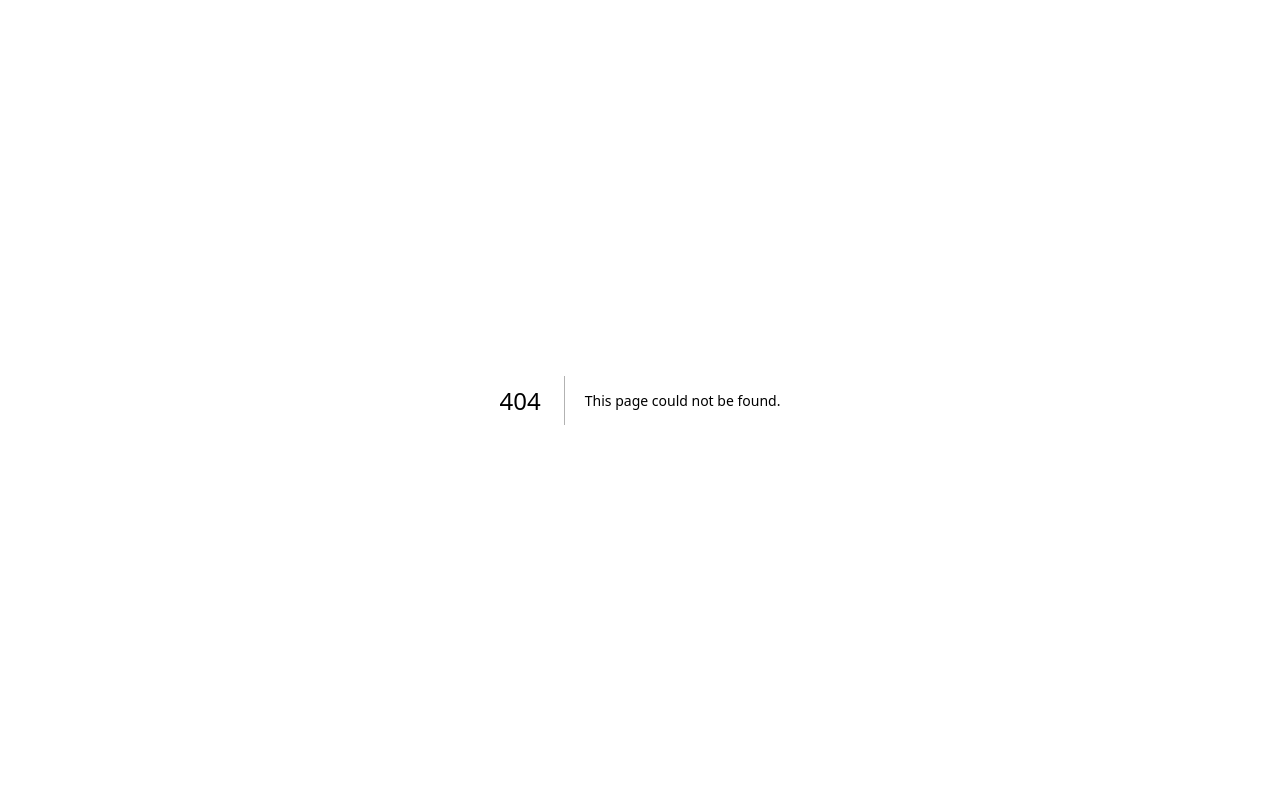
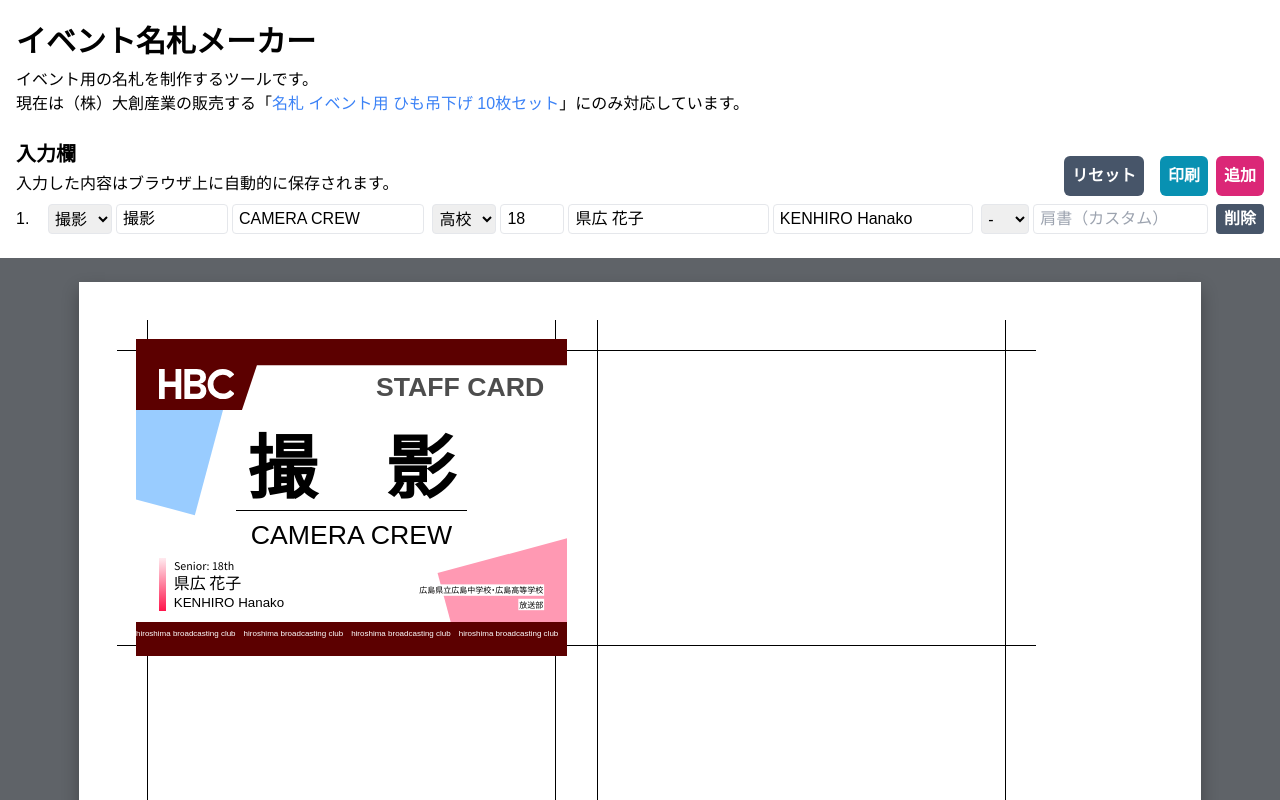
Before and after one commit to hbc-k/hbc-web-tools, a Next.js app: page /tools/name-tag-maker in a window 1280 px wide. Before the commit this address had no page. Shown: the top 800 px of the page. Built offline with nearby package versions, Linux system fonts and the light colour scheme; a web font is replaced by a local one.

Commit message:
apply page title

```diff
--- a/src/app/layout.tsx
+++ b/src/app/layout.tsx
@@ -3,8 +3,10 @@ import type { Metadata } from 'next';
 import { M_PLUS_1 } from 'next/font/google';
 
 export const metadata: Metadata = {
-  title: 'Create Next App',
-  description: 'Generated by create next app',
+  title: {
+    default: 'hbc-web-app',
+    template: '%s | hbc-web-app',
+  },
 };
 
 const mPlus1 = M_PLUS_1({
--- /dev/null
+++ b/src/app/tools/name-tag-maker/page.tsx
@@ -0,0 +1,10 @@
+import { Metadata } from 'next';
+import Maker from './maker';
+
+export const metadata: Metadata = {
+  title: 'イベント名札メーカー',
+};
+
+export default function Page() {
+  return <Maker />;
+}
```
